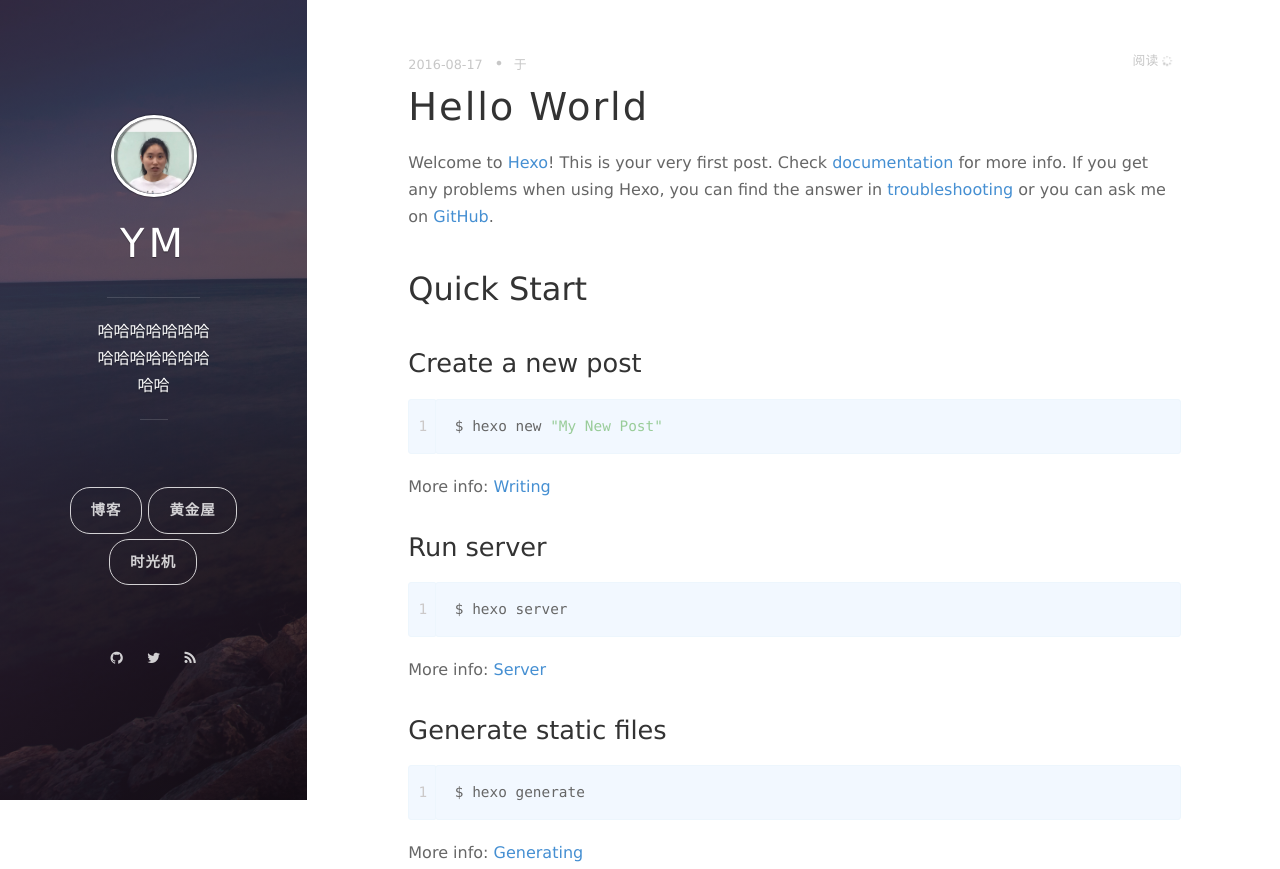
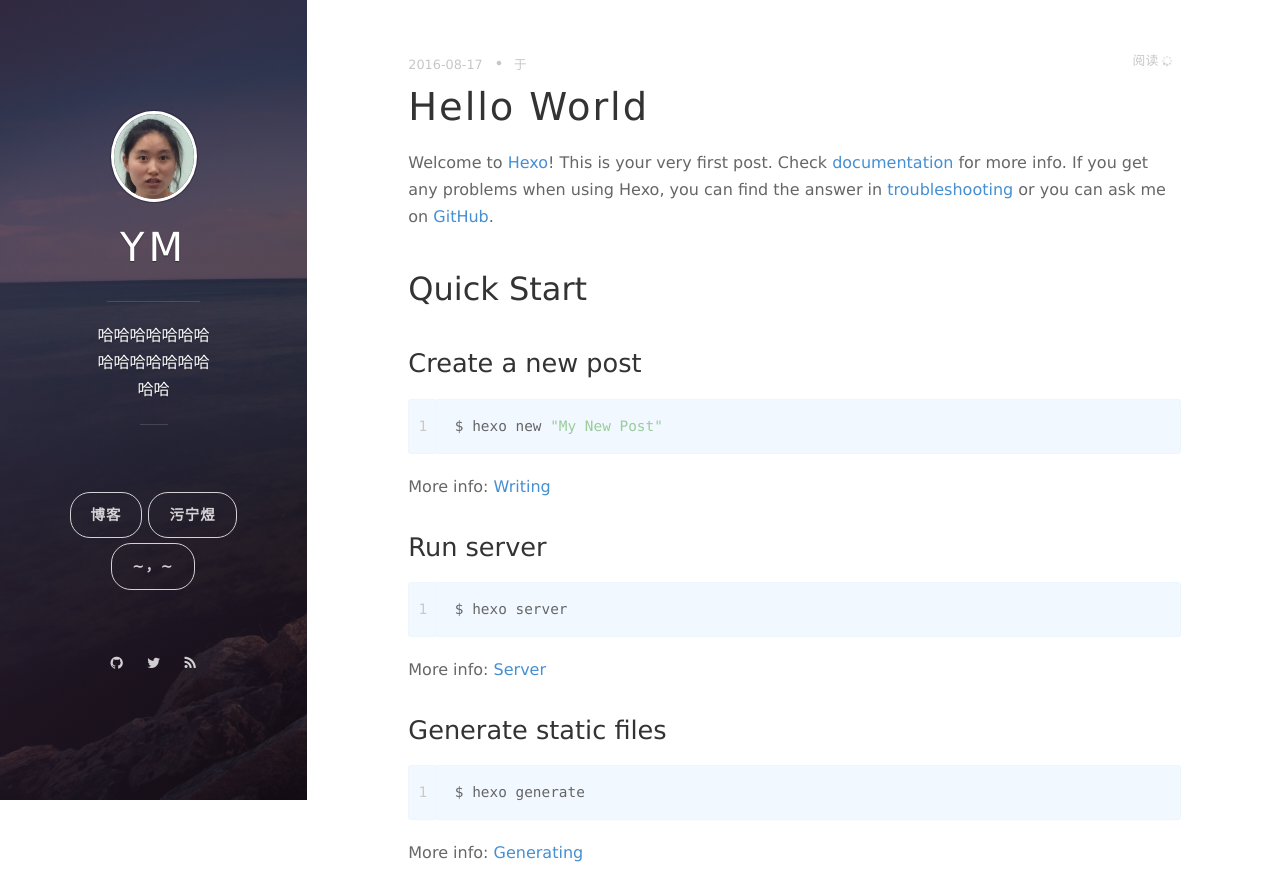
Before and after one commit to SuperheroLiu/SuperheroLiu.github.io, a plain HTML site: page 2016/08/17/hello-world/index.html in a window 1280 px wide. Shown: the top 869 px of the page. Drawn offline with nearby package versions, Linux system fonts and the light colour scheme; some packages are replaced by stand-ins of ours; a script that the page names is missing.

Commit message:
Site updated: 2016-08-17 11:45:08

```diff
--- a/2016/08/17/hello-world/index.html
+++ b/2016/08/17/hello-world/index.html
@@ -52,12 +52,12 @@
     </span>
 
 
-<header class="panel-cover panel-cover--collapsed" style="background-image: url(/images/05d06f554a7cd900000115a842d5e5.jpg)">
+<header class="panel-cover panel-cover--collapsed" style="background-image: url(/images/back2.jpg)">
   <div class="panel-main">
     <div class="panel-main__inner panel-inverted">
     <div class="panel-main__content">
 
-        <a href="/" title="前往 YM 的主页"><img src="/images/logo2.png" width="80" alt="YM logo" class="panel-cover__logo logo" /></a>
+        <a href="/" title="前往 YM 的主页"><img src="/images/logo3.png" width="80" alt="YM logo" class="panel-cover__logo logo" /></a>
         <h1 class="panel-cover__title panel-title"><a href="/" title="link to homepage for YM">YM</a></h1>
 
         <hr class="panel-cover__divider" />
@@ -70,9 +70,9 @@
             <ul class="navigation">
               <li class="navigation__item"><a href="/#blog" title="访问博客" class="blog-button">博客</a></li>
 
-              <li class="navigation__item"><a href="/favourite">黄金屋</a></li>
+              <li class="navigation__item"><a href="/favourite">污宁煜</a></li>
 
-              <li class="navigation__item"><a href="/favourite/time.html">时光机</a></li>
+              <li class="navigation__item"><a href="/favourite/time.html">~，~</a></li>
 
             </ul>
           </nav>
@@ -87,7 +87,7 @@
   <!-- Github -->
 
   <li class="navigation__item">
-    <a href="https://github.com/monniya" title="查看我的GitHub主页" target="_blank">
+    <a href="www.baidu.com" title="查看我的GitHub主页" target="_blank">
       <i class='social fa fa-github'></i>
       <span class="label">Github</span>
     </a>
@@ -106,7 +106,7 @@
 <!-- Twitter -->
 
   <li class="navigation__item">
-    <a href="https://twitter.com/onlymonniya" title="上Twitter找我" target="_blank">
+    <a href="https://twitter.com" title="上Twitter找我" target="_blank">
       <i class='social fa fa-twitter'></i>
       <span class="label">Twitter</span>
     </a>
```
Also changed, not shown: archives/2016/08/index.html (+6 -6 lines), archives/2016/index.html (+6 -6 lines), archives/index.html (+6 -6 lines), index.html (+6 -6 lines), images/back.jpg (deleted), images/back2.jpg (renamed from images/05d06f554a7cd900000115a842d5e5.jpg), images/background-cover.jpg, images/header.png (deleted), images/logo3.png (added), images/screenshot.png (added).
